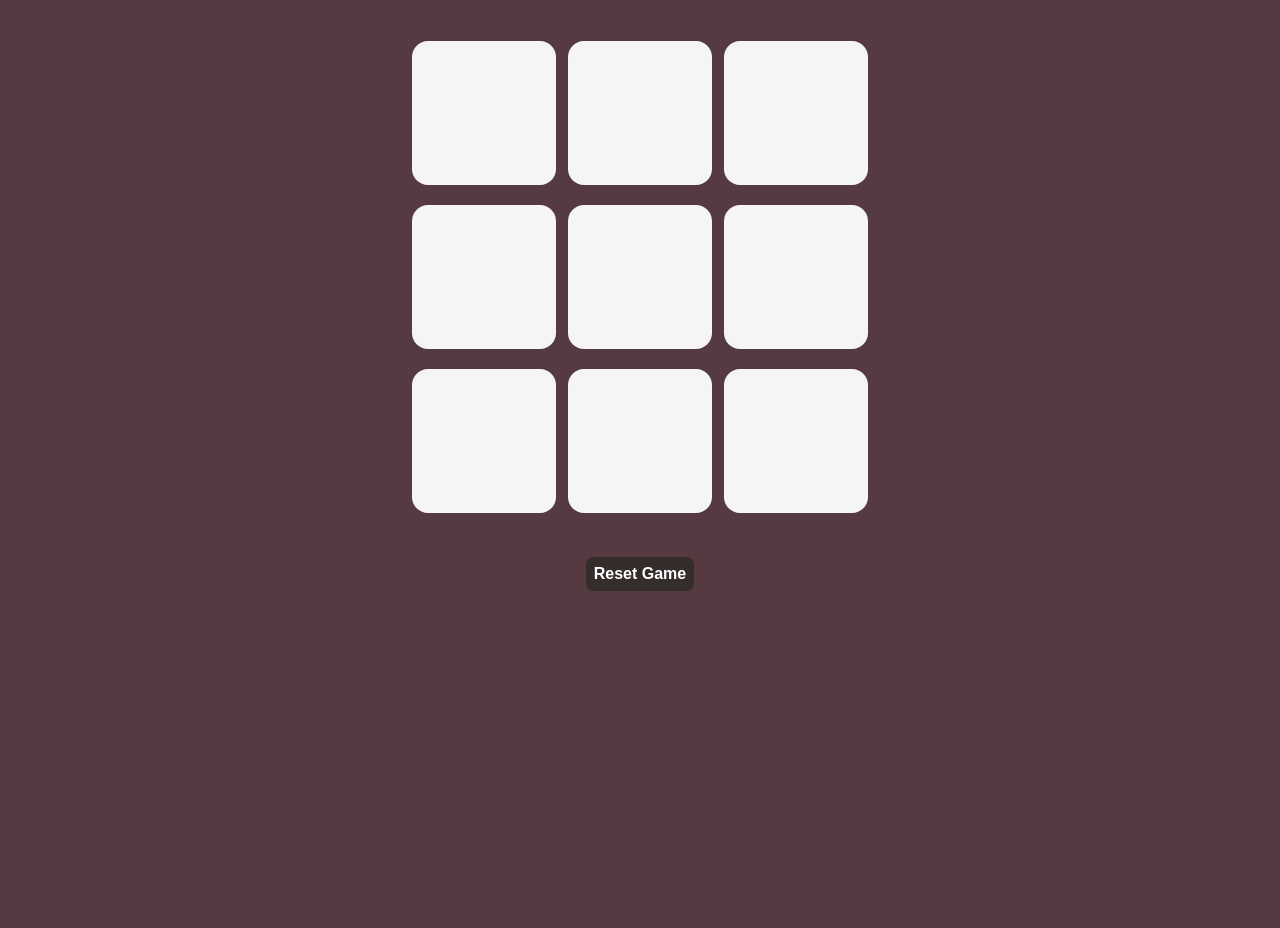
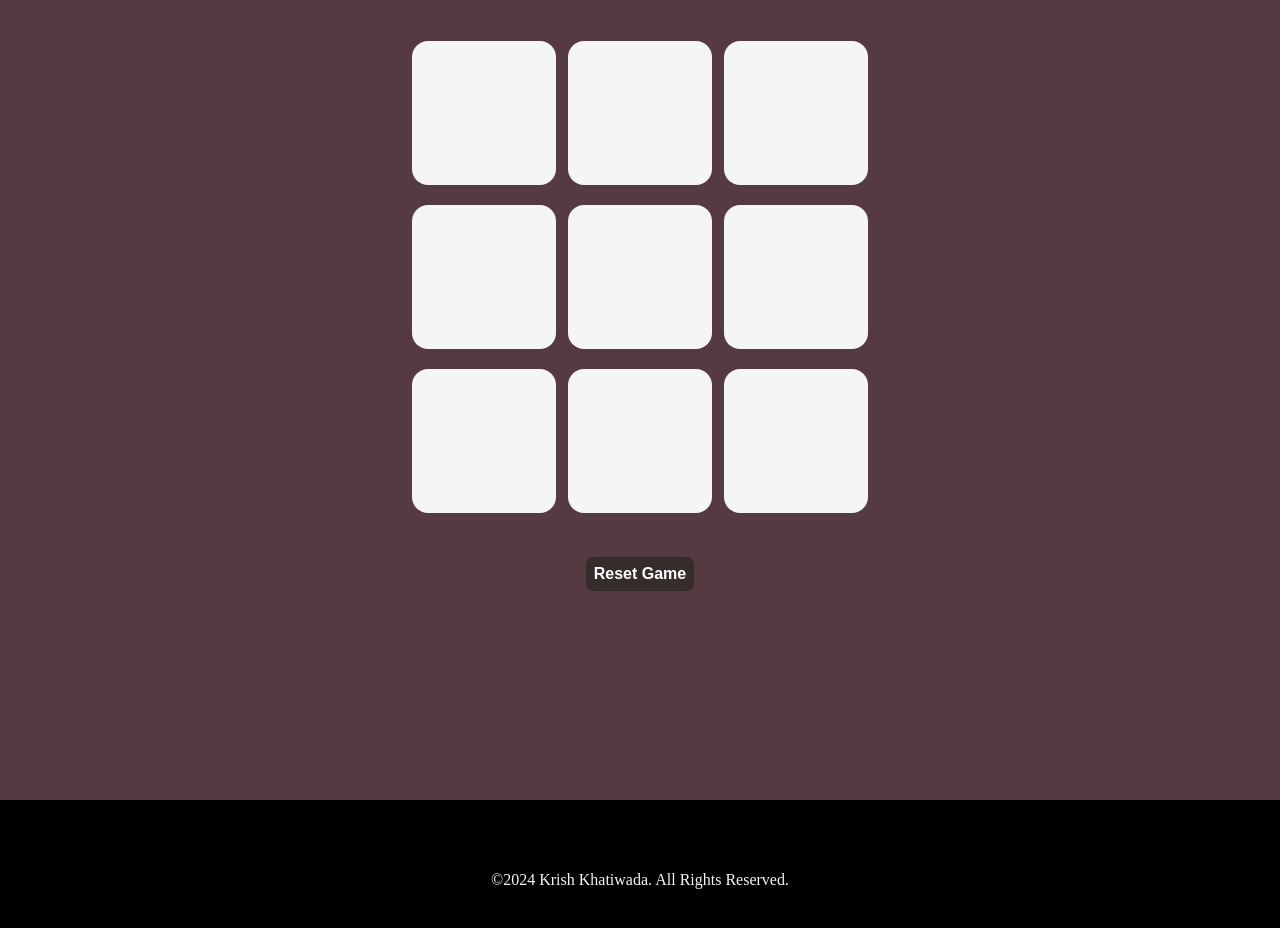
Before and after one commit to Krish-Khatiwada/Dom, a plain HTML site: page Index.html in a window 1280 px wide. Shown: the part 40-968 px from the top of the page. Before the commit the page ends 800 px from the top, so only its background shows below. Drawn offline with Linux system fonts and the light colour scheme.

Commit message:
modified/added footer

```diff
--- a/Index.html
+++ b/Index.html
@@ -31,6 +31,9 @@
         </div>
         <button id="reset">Reset Game</button>
     </main>
+    <footer class="footer">
+        &copy;2024 Krish Khatiwada. All Rights Reserved.
+    </footer>
     <script src="script.js"></script>
 </body>
 
--- a/style.css
+++ b/style.css
@@ -8,6 +8,10 @@ body {
     background-color: #553A41;
     color: whitesmoke;
     text-align: center;
+}
+
+main{
+    height: 100vmin;
 }
 
 .container{
@@ -87,3 +91,13 @@ body #newGame:hover {
 .hide {
     display: none;
 }
+
+.footer {
+    height: 20vmin;
+    background-color: #000;
+    padding: 5vmin;
+    margin: 5vmin 0 0 0;
+    display: flex;
+    justify-content: center;
+    align-items: center;
+}
```
